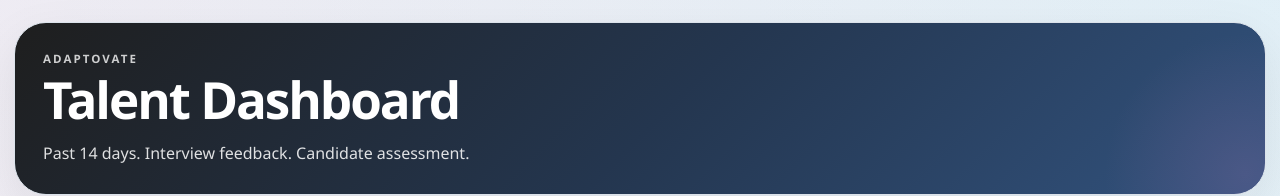
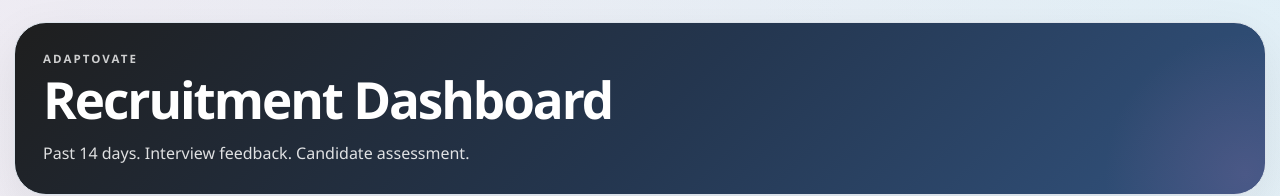
Before and after one commit to Simmy-Simmy/TalentDashboard, a website: page index.html in a window 1280 px wide. Shown: the top 196 px of the page. Drawn offline with Linux system fonts and the light colour scheme.

Commit message:
Rename dashboard heading to Recruitment Dashboard

```diff
--- a/index.html
+++ b/index.html
@@ -11,7 +11,7 @@
   <main class="wrap">
     <section class="hero">
       <div class="eyebrow">ADAPTOVATE</div>
-      <h1 id="hero-title">Talent Dashboard</h1>
+      <h1 id="hero-title">Recruitment Dashboard</h1>
       <p class="sub" id="hero-subtitle">Past 14 days. Interview feedback. Candidate assessment.</p>
     </section>
 
```
